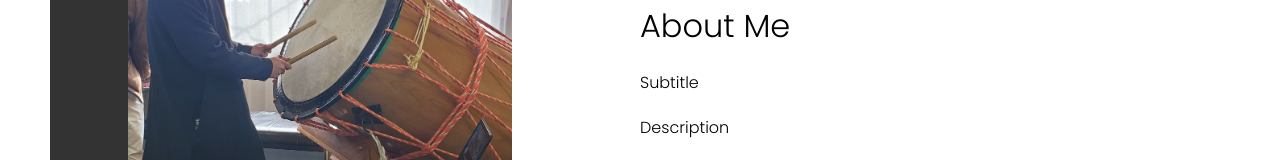
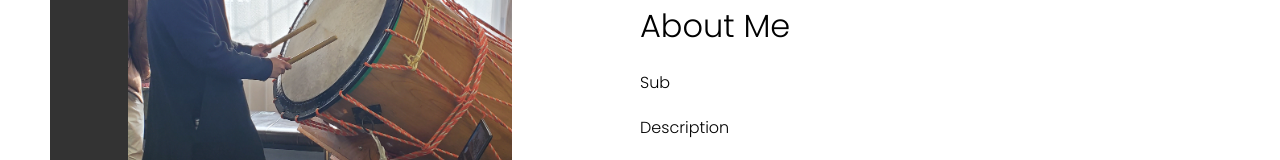
Before and after one commit to jimmehyuen/portfolio, a React (Create React App) app in the folder my-portfolio/: page / in a window 1280 px wide. Shown: the part 1129-1289 px from the top of the page. Built offline with nearby package versions, Linux system fonts and the light colour scheme.

Commit message:
updated about

```diff
--- a/my-portfolio/src/components/about/About.jsx
+++ b/my-portfolio/src/components/about/About.jsx
@@ -13,7 +13,7 @@ const About = () => {
       </div>
       <div className="a-right">
       <h1 className="a-title">About Me</h1>
-      <p className="a-sub">Subtitle</p>
+      <p className="a-sub">Sub</p>
       <p className="a-desc">Description</p>
       </div>
     </div>
```
